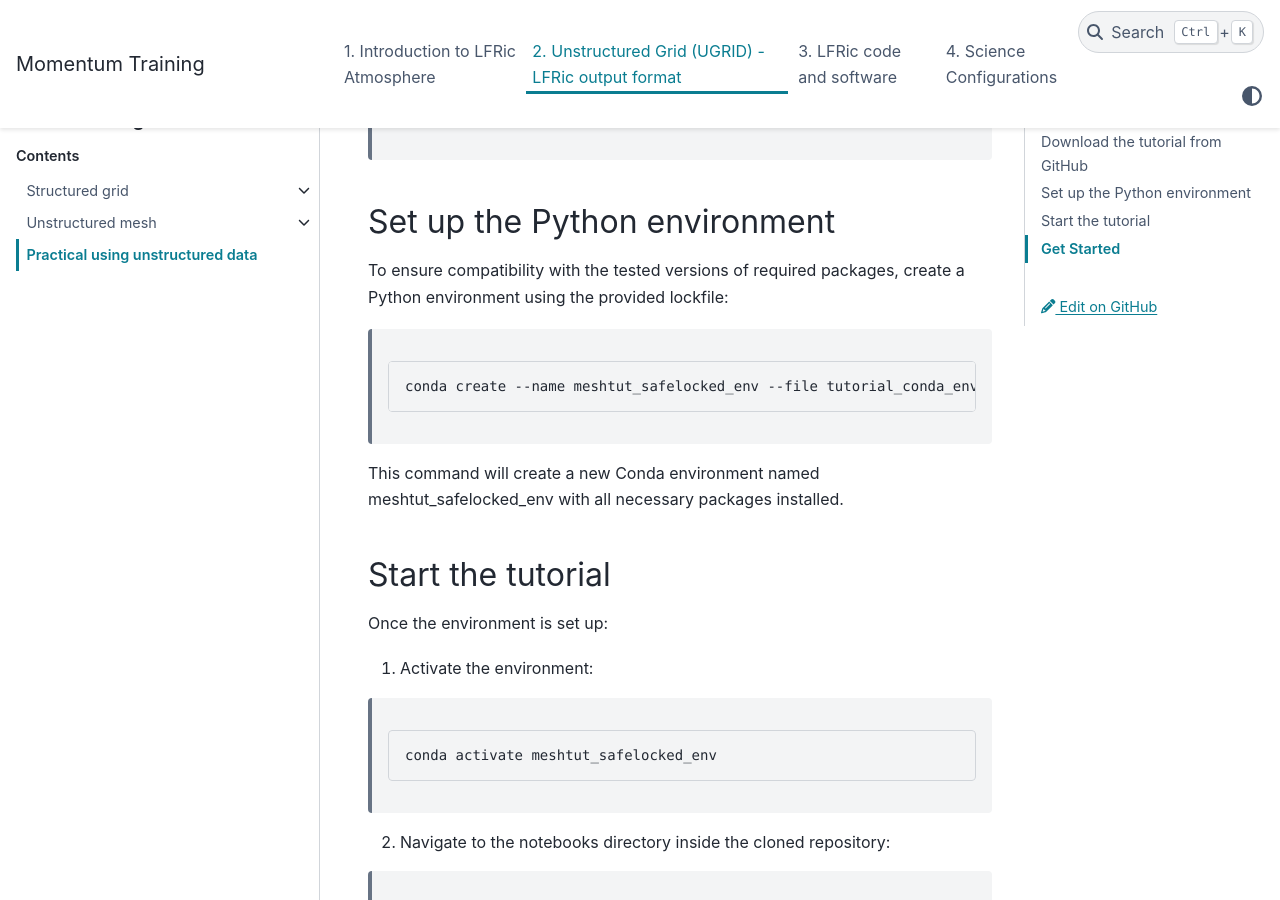
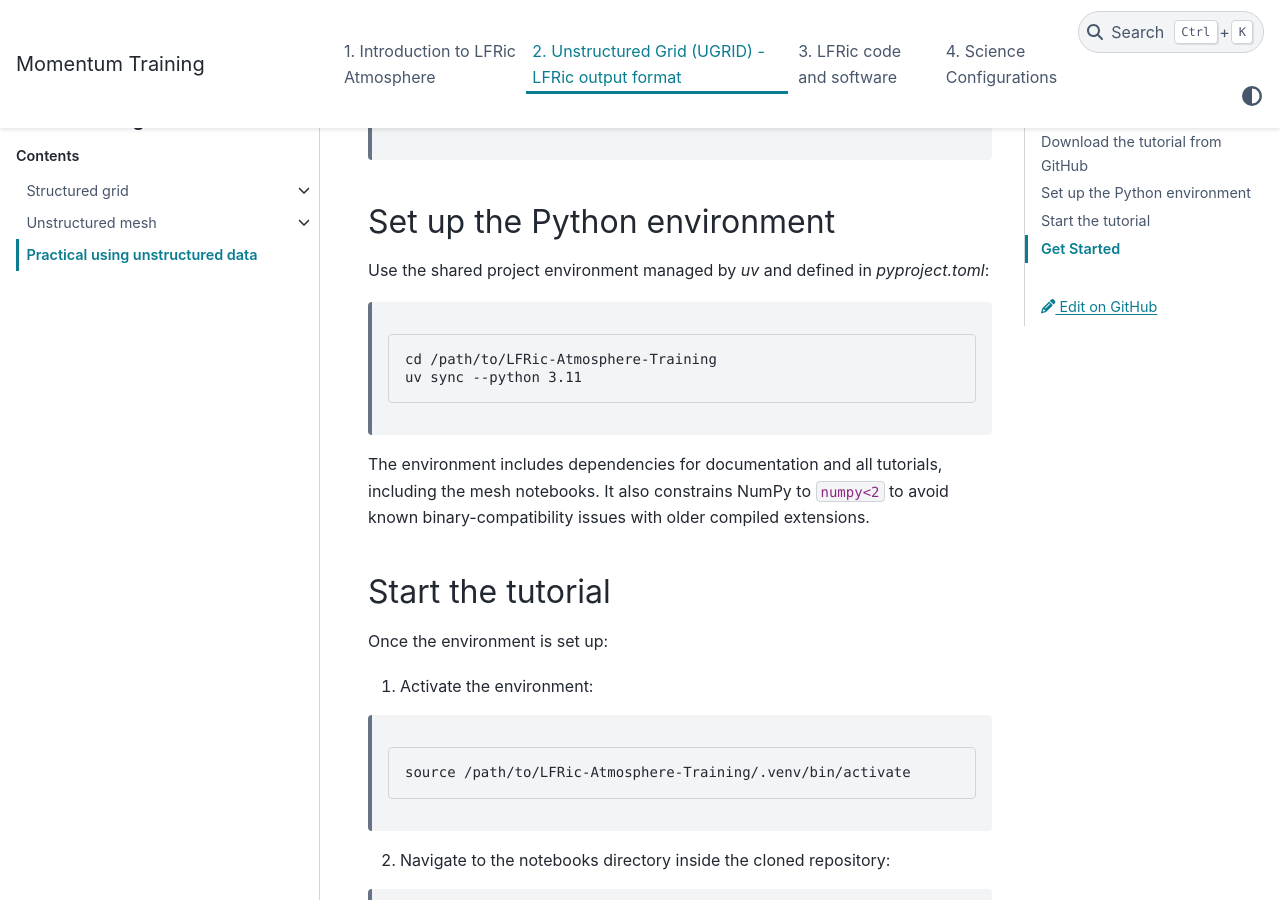
Before and after one commit to MetOffice/LFRic-Atmosphere-Training, a Sphinx documentation site: the page built from source/mesh_overview/exercises/practical_exercises.rst, in a window 1280 px wide and 900 px high, scrolled down 1006 px. Built offline with Sphinx 7.4.7 and the PyData theme 0.15.4, drawn with Linux system fonts in a browser that asks for light colours.

Commit message:
Use uv + pyproject.toml for env management; remove lockfile workflow

```diff
--- a/source/mesh_overview/exercises/practical_exercises.rst
+++ b/source/mesh_overview/exercises/practical_exercises.rst
@@ -36,13 +36,15 @@ To download the tutorial materials, follow these steps:
 
 Set up the Python environment
 ----------------------------------
-To ensure compatibility with the tested versions of required packages, create a Python environment using the provided lockfile:
+Use the shared project environment managed by `uv` and defined in `pyproject.toml`:
 
  .. code-block:: console
 
-     conda create --name meshtut_safelocked_env --file tutorial_conda_env_resolved.lock
+     cd /path/to/LFRic-Atmosphere-Training
+     uv sync --python 3.11
 
-This command will create a new Conda environment named meshtut_safelocked_env with all necessary packages installed.
+The environment includes dependencies for documentation and all tutorials, including the mesh notebooks.
+It also constrains NumPy to ``numpy<2`` to avoid known binary-compatibility issues with older compiled extensions.
 
 Start the tutorial
 ----------------------
@@ -52,7 +54,7 @@ Once the environment is set up:
 
  .. code-block:: console
 
-    conda activate meshtut_safelocked_env
+    source /path/to/LFRic-Atmosphere-Training/.venv/bin/activate
 
 2. Navigate to the notebooks directory inside the cloned repository:
 
```
Also changed, not shown: README.md (+22 -7 lines), environment.yml (deleted, +0 -13 lines), pyproject.toml (added, +25 -0 lines), 1 other file.
